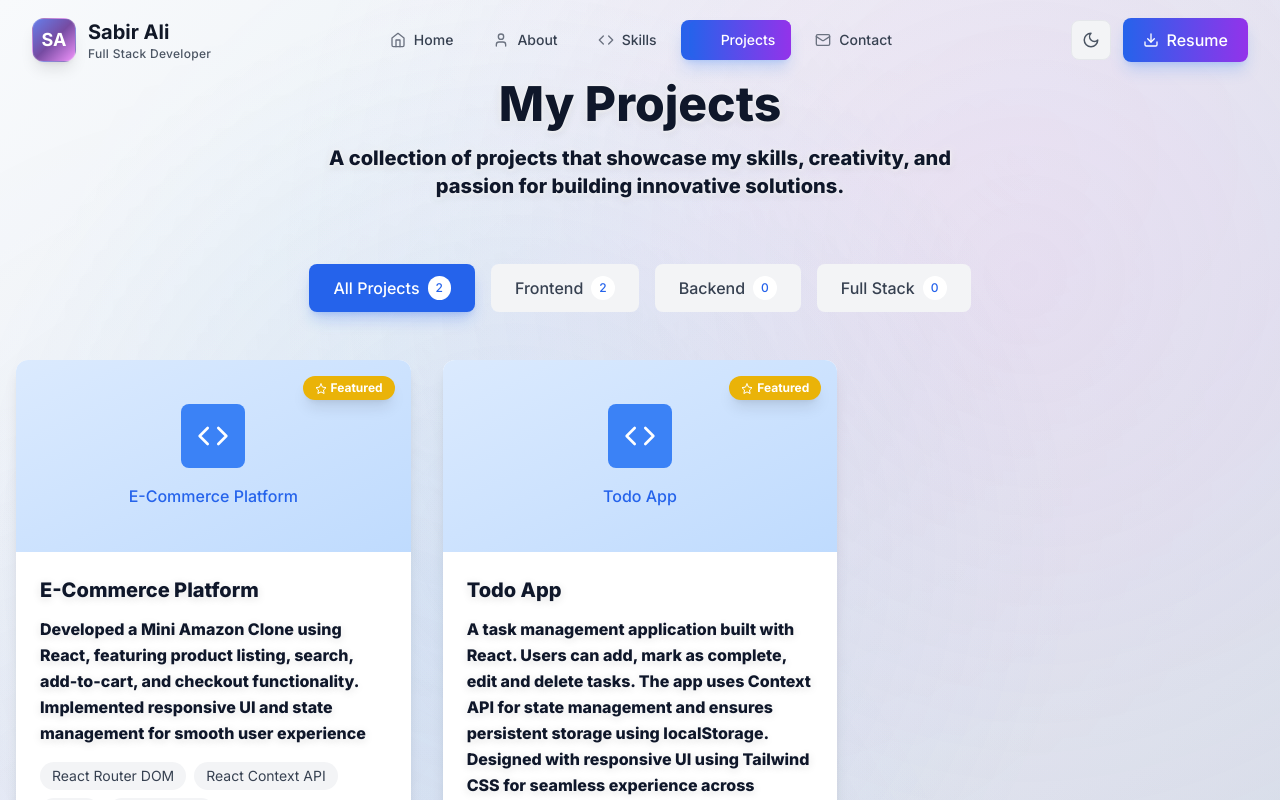
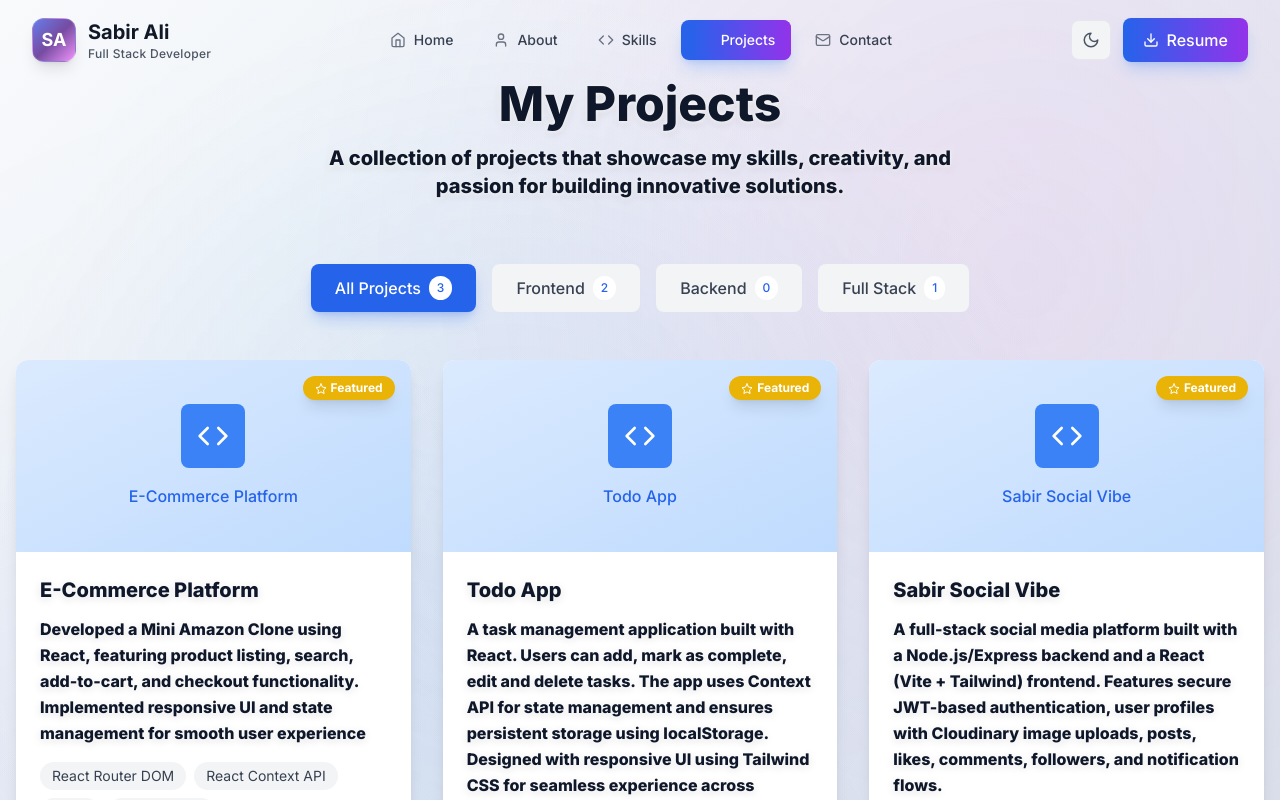
Before and after one commit to Sabir111/portfolio, a React (Vite) app: page /projects in a window 1280 px wide. Shown: the top 800 px of the page. Built offline with nearby package versions, Linux system fonts and the light colour scheme.

Commit message:
update CV and add new project 'Sabir Social Vibe' to Projects list

```diff
--- a/src/pages/Projects.jsx
+++ b/src/pages/Projects.jsx
@@ -28,7 +28,17 @@ const Projects = () => {
       live: 'https://sabir-todo.vercel.app',
       featured: true,
     },
-
+    {
+      id: 3,
+      title: 'Sabir Social Vibe',
+      description: 'A full-stack social media platform built with a Node.js/Express backend and a React (Vite + Tailwind) frontend. Features secure JWT-based authentication, user profiles with Cloudinary image uploads, posts, likes, comments, followers, and notification flows.',
+      image: '/project3.jpg',
+      technologies: ['Node.js', 'Express', 'React', 'MongoDB', 'JWT', 'Cloudinary'],
+      category: 'fullstack',
+      github: 'https://github.com/Sabir111/SabirSocialVibe',
+      live: 'https://sabir-social-vibe.vercel.app',
+      featured: true,
+    }
   ];
 
   const filters = [
```
Also changed, not shown: 1 other file (tests, documents, lock files or other folders).
